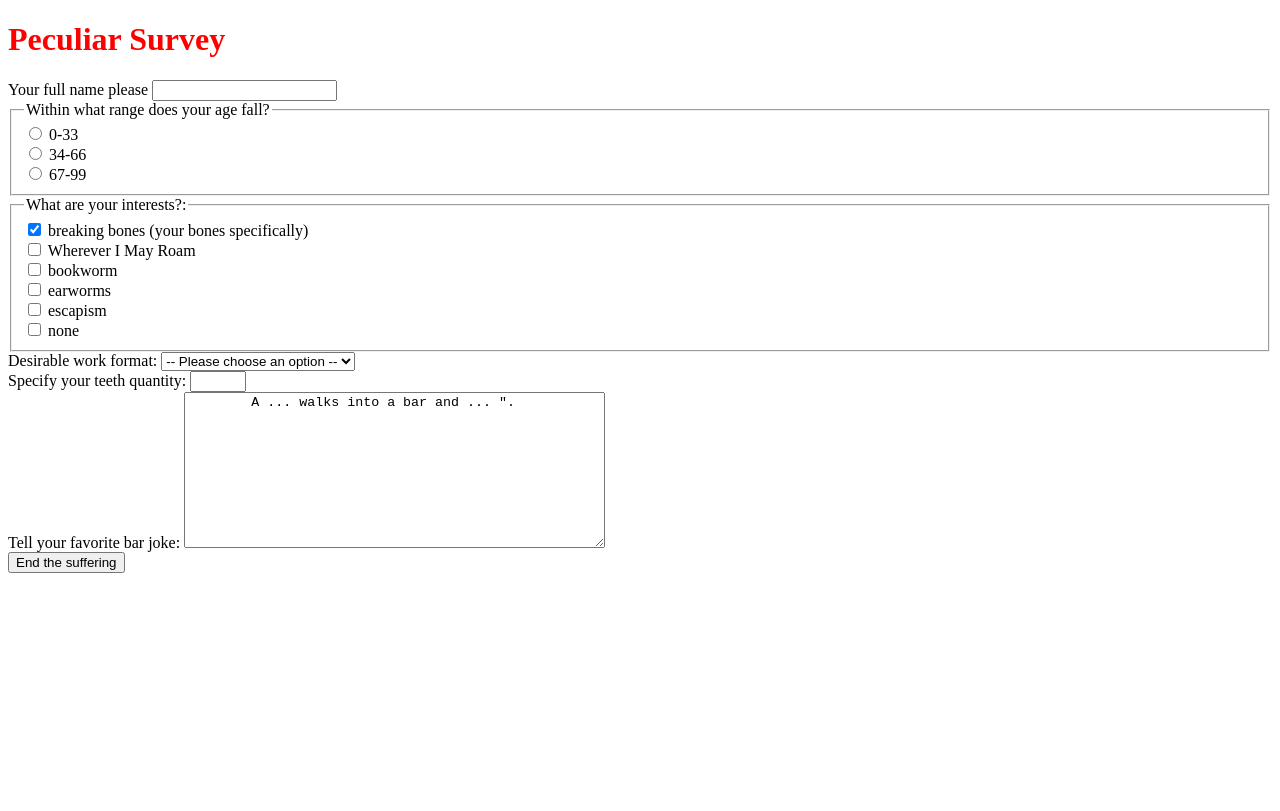
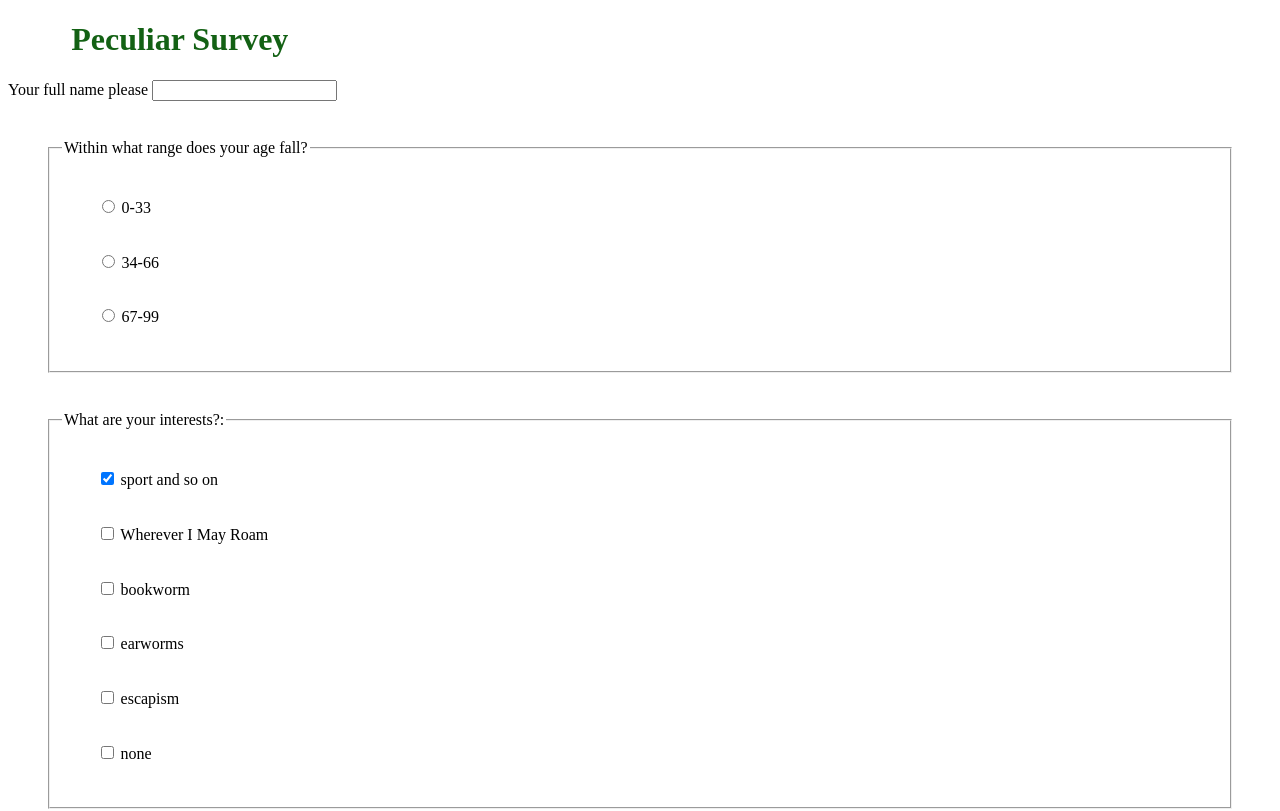
Before and after one commit to MaryMaistrova/forms, a plain HTML site: page index.html in a window 1280 px wide. Shown: the top 811 px of the page. Drawn offline with Linux system fonts and the light colour scheme.

Commit message:
minor changes

```diff
--- a/index.html
+++ b/index.html
@@ -40,7 +40,7 @@
         <legend>What are your interests?:</legend>
         <div>
           <input type="checkbox" id="active" name="active" checked />
-          <label for="active">breaking bones (your bones specifically)</label>
+          <label for="active">sport and so on</label>
         </div>
         <div>
           <input type="checkbox" id="traveling" name="traveling" />
--- a/styles.css
+++ b/styles.css
@@ -1,3 +1,9 @@
 h1 {
-  color: red;
+  color: rgb(19, 97, 20);
+  margin-left: 5%;
 }
+
+form div
+{
+  margin: 3% 3%;
+}
```
